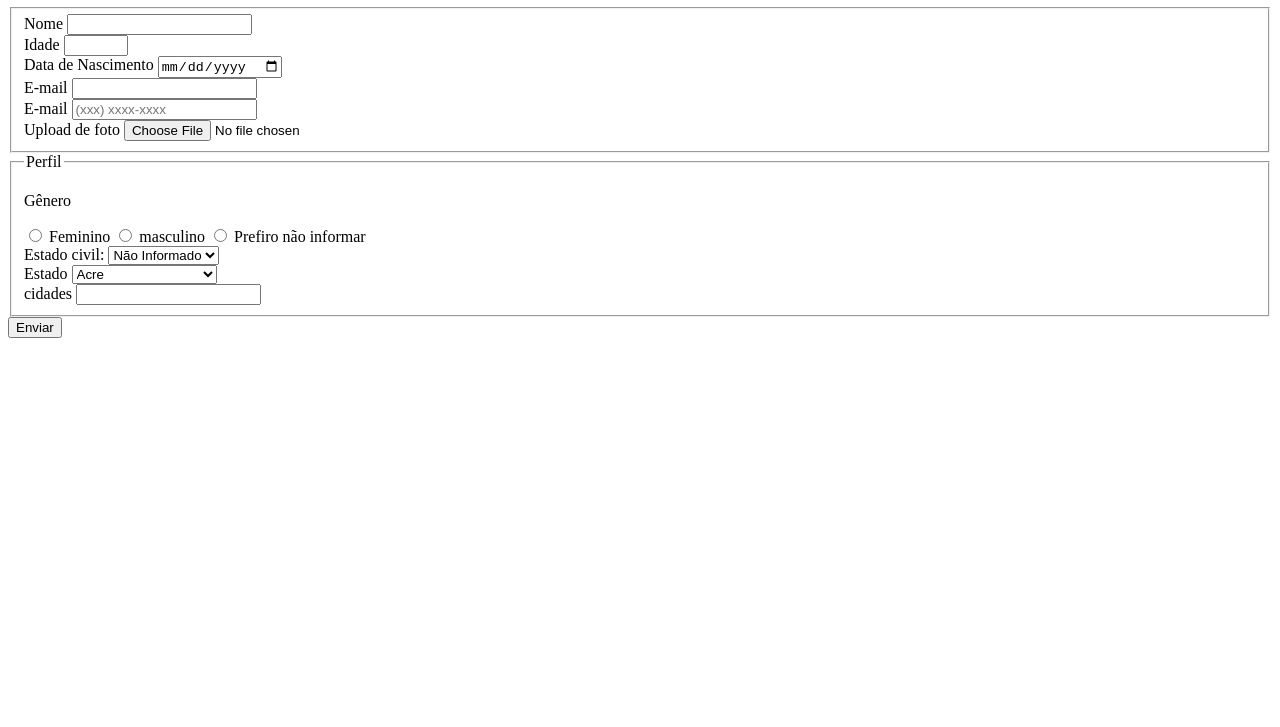
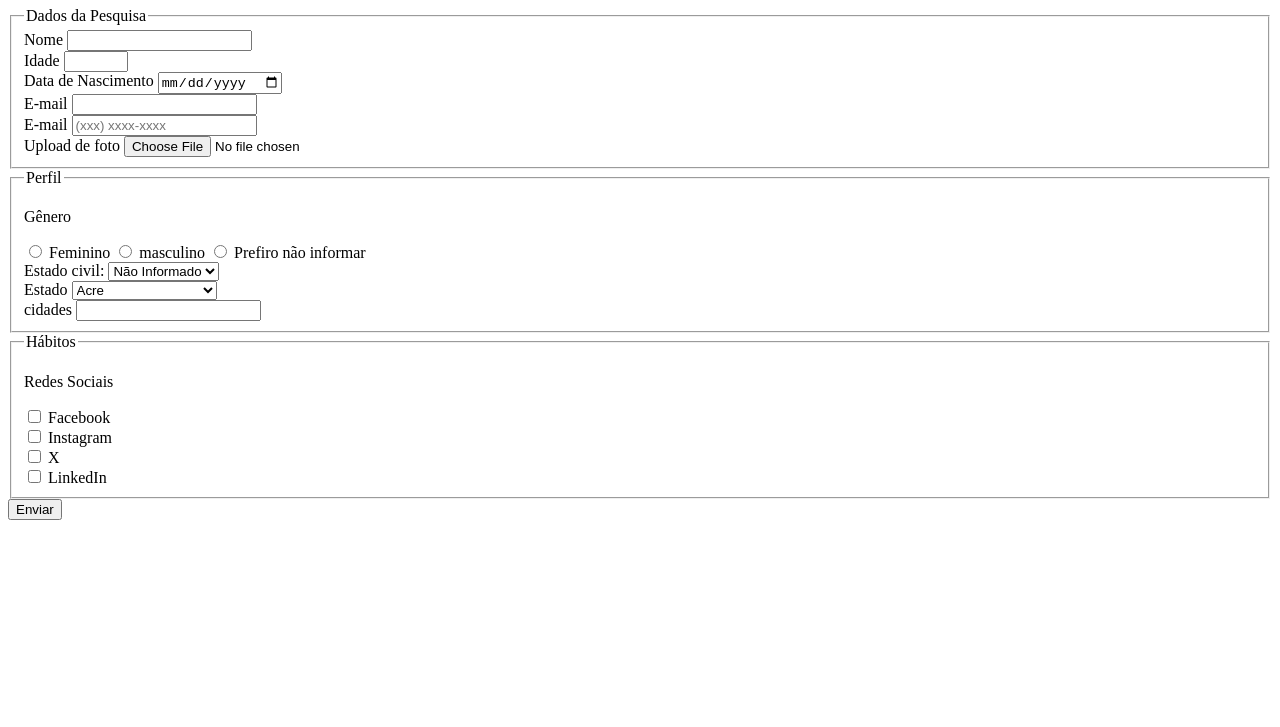
Before and after one commit to msgtecnico/culturama, a plain HTML site: page index.html in a window 1280 px wide. Shown: the part 73-800 px from the top of the page. Drawn offline with Linux system fonts and the light colour scheme.

Commit message:
Adicionei redes sociais

```diff
--- a/index.html
+++ b/index.html
@@ -8,12 +8,12 @@
 <body>
     <header>
 
-        <h1>Dados da Pesquisa </h1>
+        <h1>Pesquisa Online </h1>
         <section>
 
+            <fieldset>
 
-           <fieldset>
-
+                <legend>Dados da Pesquisa</legend>
                 <form action="" method="get">
                     <!--Para Nome-->
                     <label for="userName">Nome</label>
@@ -41,7 +41,6 @@
                     <br>
 
             </fieldset>
-
 
             <fieldset>
 
@@ -112,6 +111,29 @@
 
             </fieldset>
 
+            <fieldset>
+                <legend>Hábitos</legend>
+                <p>Redes Sociais</p>
+                <input type="checkbox" name="social" value="facebook">
+                <label for="facebook">Facebook</label>
+                <br>
+
+                <input type="checkbox" name="social" value="instagram">
+                <label for="instagram">Instagram</label>
+                <br>
+
+                <input type="checkbox" name="social" value="x">
+                <label for="x">X</label>
+                <br>
+
+                <input type="checkbox" name="social" value="linkedin">
+                <label for="linkedin">LinkedIn</label>
+                <br>
+
+
+            </fieldset>
+
+
 
             <button type="submit">Enviar</button>
 
```
